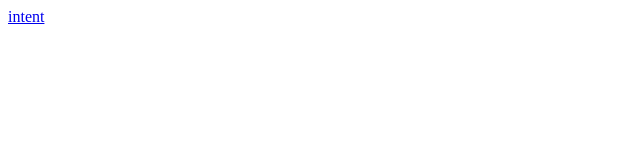
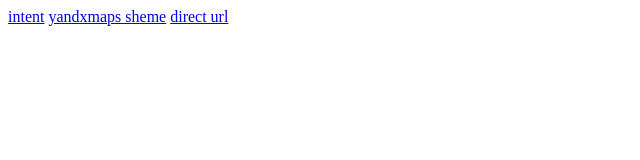
Before and after one commit to daugeldauge/urls, a plain HTML site: page index.html in a window 1280 px wide. Shown: the whole page, without its empty margins (0-640 px from the left). Drawn offline with Linux system fonts and the light colour scheme.

Commit message:
more url

```diff
--- a/index.html
+++ b/index.html
@@ -1 +1,3 @@
 <a href="intent://maps.yandex.ru?oid=1038521291#Intent;scheme=http;package=ru.yandex.yandexmaps;end;">intent</a>
+<a href="yandexmaps://?oid=1038521291">yandxmaps sheme</a>
+<a href="http://maps.yandex.ru?oid=1038521291">direct url</a>
```
